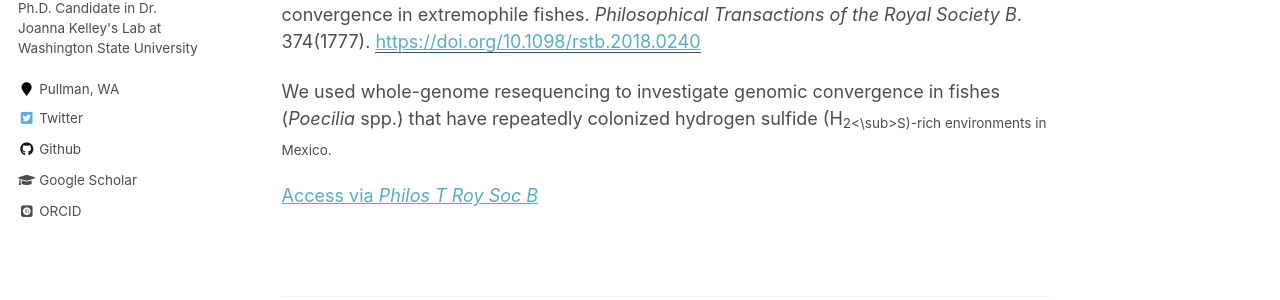
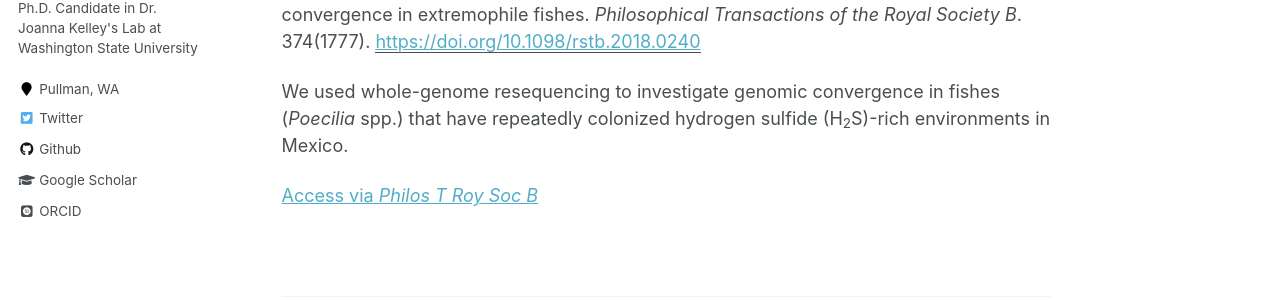
Before and after one commit to kerrymcgowan/kerrymcgowan.github.io, a Jekyll site: the page built from _publications/2019-Local-ancestry-analysis-reveals-genomic-convergence-in-extremophile-fishes.md, in a window 1280 px wide and 1001 px high. Shown: the part 296-596 px from the top of the window. Built offline with Jekyll 4.4.1, drawn with Linux system fonts in a browser that asks for light colours; some web fonts are replaced.

Commit message:
Fixed subscript syntax

```diff
--- a/_publications/2019-Local-ancestry-analysis-reveals-genomic-convergence-in-extremophile-fishes.md
+++ b/_publications/2019-Local-ancestry-analysis-reveals-genomic-convergence-in-extremophile-fishes.md
@@ -2,12 +2,12 @@
 title: "Local ancestry analysis reveals genomic convergence in extremophile fishes"
 collection: publications
 permalink: /publication/2019-Local-ancestry-analysis-reveals-genomic-convergence-in-extremophile-fishes
-excerpt: 'We used whole-genome resequencing to investigate genomic convergence in fishes (*Poecilia* spp.) that have repeatedly colonized hydrogen sulfide (H<sub>2<\sub>S)-rich environments in Mexico.'
+excerpt: 'We used whole-genome resequencing to investigate genomic convergence in fishes (*Poecilia* spp.) that have repeatedly colonized hydrogen sulfide (H<sub>2</sub>S)-rich environments in Mexico.'
 date: 2019-06-03
 #venue: 'Philosophical Transactions of the Royal Society B'
 paperurl: 'https://doi.org/10.1098/rstb.2018.0240'
 citation: 'Brown AP, McGowan KL, Schwarzkopf EJ, Greenway RS, Rodriquez LA, Tobler M, Kelley JL. (2019) Local ancestry analysis reveals genomic convergence in extremophile fishes. <i>Philosophical Transactions of the Royal Society B</i>. 374(1777).'
 ---
-We used whole-genome resequencing to investigate genomic convergence in fishes (*Poecilia* spp.) that have repeatedly colonized hydrogen sulfide (H<sub>2<\sub>S)-rich environments in Mexico.
+We used whole-genome resequencing to investigate genomic convergence in fishes (*Poecilia* spp.) that have repeatedly colonized hydrogen sulfide (H<sub>2</sub>S)-rich environments in Mexico.
 
 [Access via <i>Philos T Roy Soc B</i>](https://royalsocietypublishing.org/doi/10.1098/rstb.2018.0240)
```
